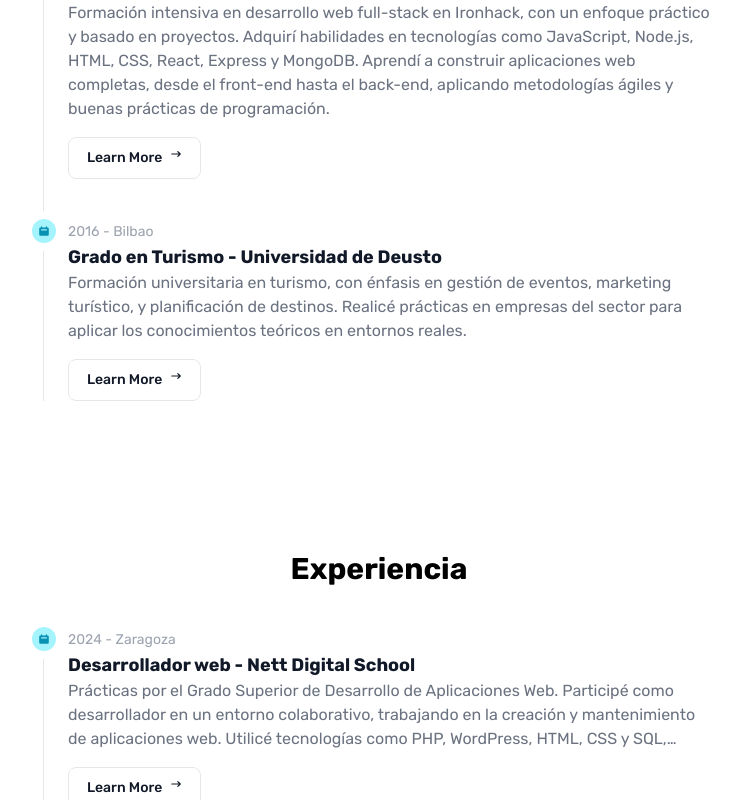
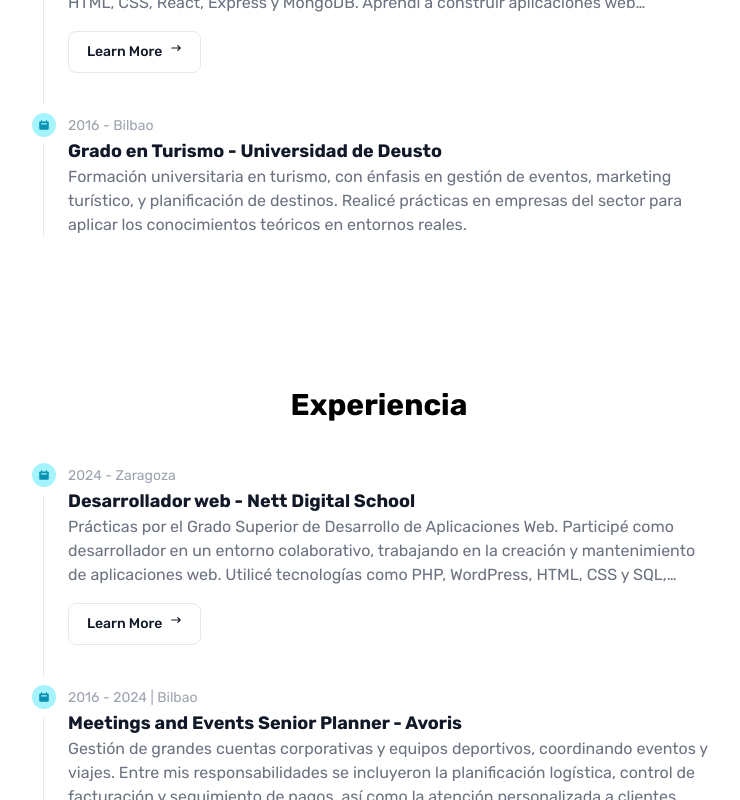
Before and after one commit to diegoldc/portfolio-dev, a React (Vite) app: page / in a window 1280 px wide. Shown: the part 2760-3560 px from the top of the page, without its empty margins (261-1001 px from the left). Built offline with nearby package versions, Linux system fonts and the light colour scheme.

Commit message:
feat: button show only with long text

```diff
--- a/src/components/Experience.jsx
+++ b/src/components/Experience.jsx
@@ -52,10 +52,15 @@ function Experience() {
                   {job.description}
                 </div>
               </Timeline.Body>
-              <Button color="gray" onClick={() => handleLearnMoreClick(index)}>
-                {expandedText === index ? "Show Less" : "Learn More"}
-                <HiArrowNarrowRight className="ml-2 h-3 w-3" />
-              </Button>
+              {job.description.length > 250 && (
+                <Button
+                  color="gray"
+                  onClick={() => handleLearnMoreClick(index)}
+                >
+                  {expandedText === index ? "Show Less" : "Learn More"}
+                  <HiArrowNarrowRight className="ml-2 h-3 w-3" />
+                </Button>
+              )}
             </Timeline.Content>
           </Timeline.Item>
         ))}
--- a/src/components/Formacion.jsx
+++ b/src/components/Formacion.jsx
@@ -1,11 +1,11 @@
 import { Button, Timeline } from "flowbite-react";
 import { HiArrowNarrowRight, HiCalendar } from "react-icons/hi";
-import { useTranslation } from 'react-i18next';
-
+import { useTranslation } from "react-i18next";
+import { useState } from "react";
 
 function Formacion() {
-
   const { t } = useTranslation();
+  const [expandedText, setExpandedText] = useState(null);
 
   const formaciones = [
     {
@@ -25,13 +25,18 @@ function Formacion() {
       company: t("formacion.studies.study3.school"),
       date: t("formacion.studies.study3.date"),
       description: t("formacion.studies.study3.description"),
-    }
-  ]
+    },
+  ];
+
+  const handleLearnMoreClick = (index) => {
+    setExpandedText(expandedText === index ? null : index);
+  };
 
   return (
     <div className="m-10 max-w-2xl dark:text-white">
-    <h2 className="w-auto text-3xl font-bold mb-10 text-center">{t("formacion.title")}</h2>
-
+      <h2 className="w-auto text-3xl font-bold mb-10 text-center">
+        {t("formacion.title")}
+      </h2>
 
       <Timeline>
         {formaciones.map((formacion, index) => (
@@ -39,21 +44,34 @@ function Formacion() {
             <Timeline.Point icon={HiCalendar} />
             <Timeline.Content>
               <Timeline.Time>{formacion.date}</Timeline.Time>
-          <Timeline.Title>{formacion.title} - {formacion.company}</Timeline.Title>
+              <Timeline.Title>
+                {formacion.title} - {formacion.company}
+              </Timeline.Title>
               <Timeline.Body>
+                <div
+                  className={`overflow-hidden ${
+                    expandedText === index ? "line-clamp-none" : "line-clamp-3"
+                  }`}
+                >
                   {formacion.description}
+                </div>
               </Timeline.Body>
-          <Button color="gray">
-            Learn More
+
+              {formacion.description.length > 250 && (
+                <Button
+                  color="gray"
+                  onClick={() => handleLearnMoreClick(index)}
+                >
+                  {expandedText === index ? "Show Less" : "Learn More"}
                   <HiArrowNarrowRight className="ml-2 h-3 w-3" />
                 </Button>
+              )}
             </Timeline.Content>
           </Timeline.Item>
         ))}
-
       </Timeline>
     </div>
   );
 }
 
-export default Formacion
+export default Formacion;
```
Lines whose indentation alone changed are shown as unchanged.
